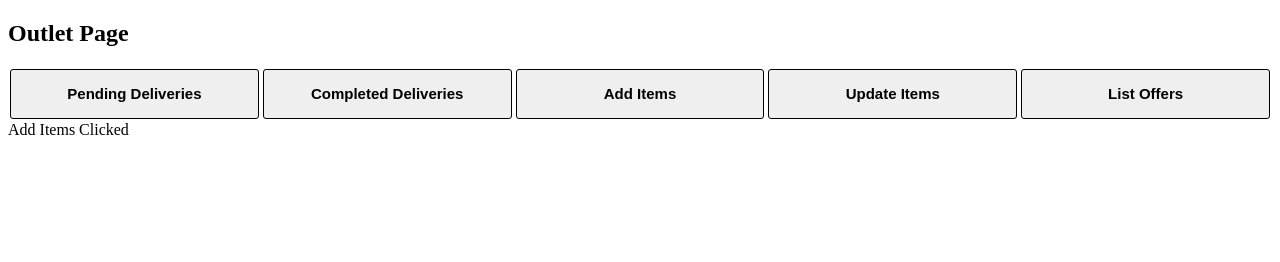
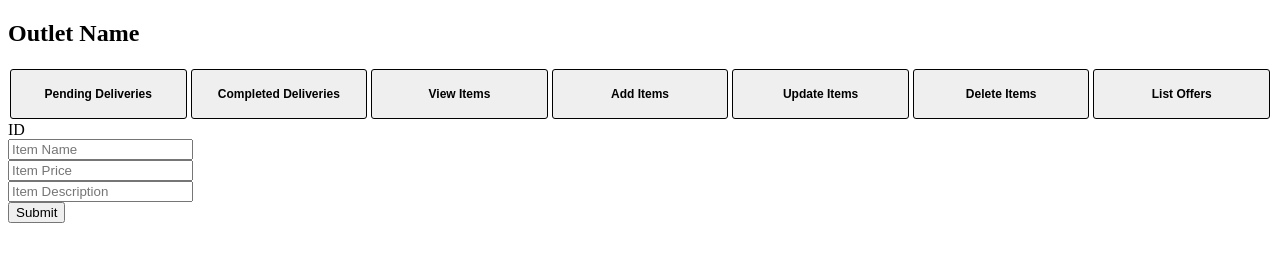
Before and after one commit to parthratra11/Canteen, a React app in the folder canteen-react/: page /Outlet-Management in a window 1280 px wide. Built offline with nearby package versions, Linux system fonts and the light colour scheme.

Commit message:
MINOR CHANGES

```diff
--- a/canteen-react/src/components/Login-Register/registrationPage.js
+++ b/canteen-react/src/components/Login-Register/registrationPage.js
@@ -65,7 +65,7 @@ export default function RegistrationPage({ setShowReg }) {
           <div>
             <input
               className="inpForm"
-              type="text"
+              type="number"
               placeholder="Your College Roll No./Employee ID"
               value={rno}
               onChange={(e) => setRno(e.target.value)}
--- a/canteen-react/src/components/OutletPage/outletHomepage.css
+++ b/canteen-react/src/components/OutletPage/outletHomepage.css
@@ -15,7 +15,7 @@
 
   font-family: sans-serif;
   font-weight: bold;
-  font-size: 15px;
+  font-size: 12px;
 }
 .outletNavItem:hover {
   background-color: lightgray;
--- a/canteen-react/src/components/OutletPage/outletHomepage.js
+++ b/canteen-react/src/components/OutletPage/outletHomepage.js
@@ -9,12 +9,36 @@ function CompletedDeliveries() {
   return <div>Completed Deliveries Clicked</div>;
 }
 
+function viewItems() {
+  return <div>Items Viewed</div>;
+}
+
 function AddItems() {
-  return <div>Add Items Clicked</div>;
+  return (
+    <div>
+      <div>ID</div>
+      <form>
+        <div>
+          <input type="text" placeholder="Item Name"></input>
+        </div>
+        <div>
+          <input type="number" placeholder="Item Price"></input>
+        </div>
+        <div>
+          <input type="text" placeholder="Item Description"></input>
+        </div>
+      </form>
+      <button>Submit</button>
+    </div>
+  );
 }
 
 function UpdateItems() {
   return <div>Update Items Clicked</div>;
+}
+
+function DeleteItems() {
+  return <div>Delete Items Clicked</div>;
 }
 
 function ListOffers() {
@@ -43,7 +67,8 @@ export default function OutletHomepage() {
 
   return (
     <>
-      <h1>Outlet Page</h1>
+      <h1>Outlet Name</h1>
+
       <div className="outletNavBar">
         <button
           className="outletNavItem"
@@ -51,24 +76,42 @@ export default function OutletHomepage() {
         >
           Pending Deliveries
         </button>
+
         <button
           className="outletNavItem"
           onClick={() => setActiveComponent("CompletedDeliveries")}
         >
           Completed Deliveries
         </button>
+
+        <button
+          className="outletNavItem"
+          onClick={() => setActiveComponent("ViewItems")}
+        >
+          View Items
+        </button>
+
         <button
           className="outletNavItem"
           onClick={() => setActiveComponent("AddItems")}
         >
           Add Items
         </button>
+
         <button
           className="outletNavItem"
           onClick={() => setActiveComponent("UpdateItems")}
         >
           Update Items
         </button>
+
+        <button
+          className="outletNavItem"
+          onClick={() => setActiveComponent("DeleteItems")}
+        >
+          Delete Items
+        </button>
+
         <button
           className="outletNavItem"
           onClick={() => setActiveComponent("ListOffers")}
--- a/canteen-react/src/index.js
+++ b/canteen-react/src/index.js
@@ -63,5 +63,5 @@ function App() {
   );
 }
 
-root.render(<App />);
-// root.render(<OutletHomepage />);
+// root.render(<App />);
+root.render(<OutletHomepage />);
```
